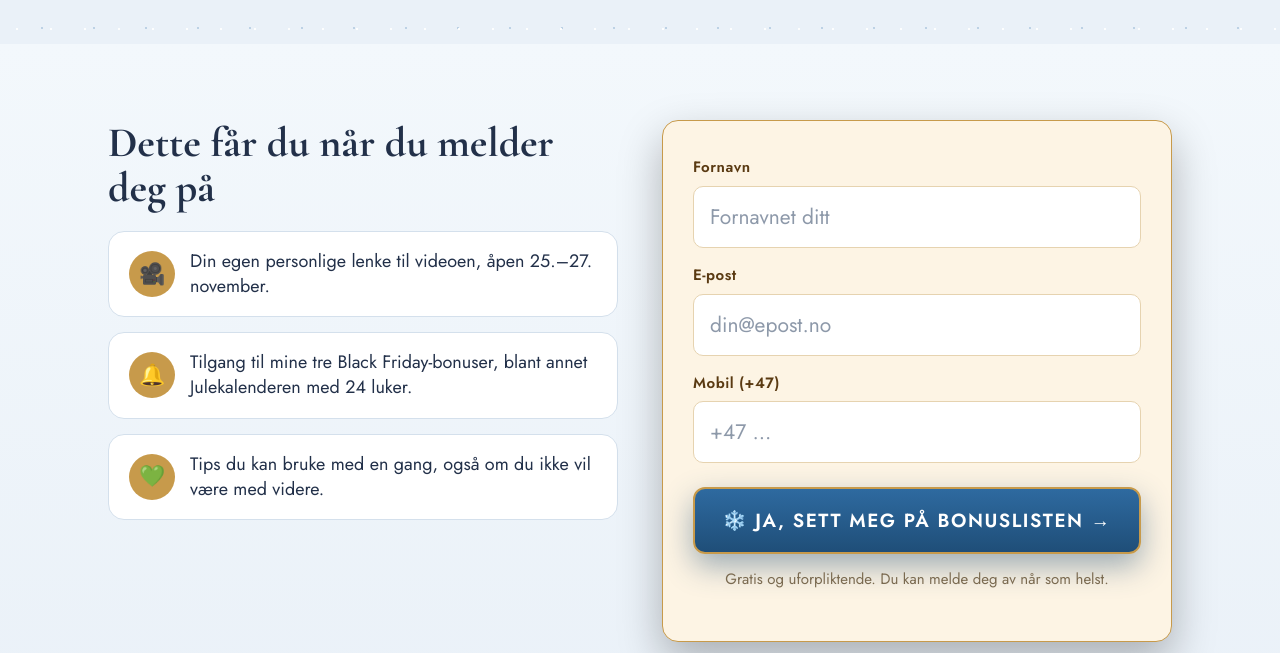
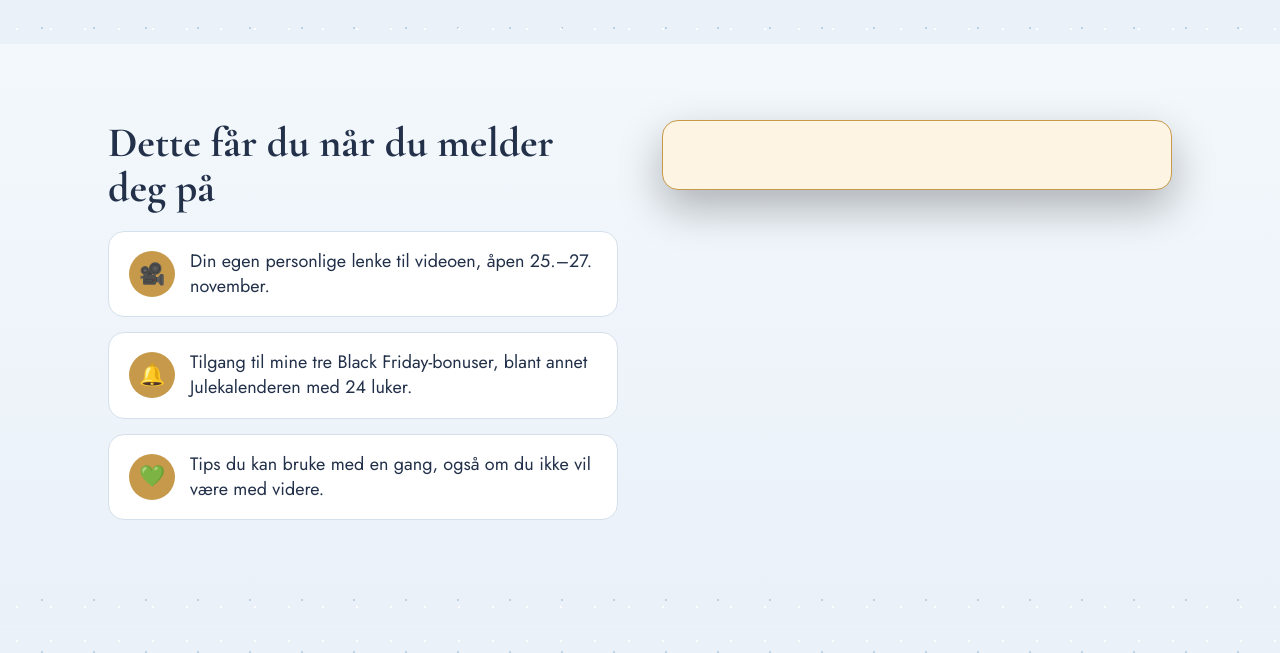
Before and after one commit to duonggiap/kari-blackweek-preview, a plain HTML site: page optin-14.html in a window 1280 px wide. Shown: the part 1110-1763 px from the top of the page. Drawn offline with nearby package versions, Linux system fonts and the light colour scheme.

Commit message:
Opt-in: embed real Kartra optin form (WKixjn2QlJrK)

```diff
--- a/optin-14.html
+++ b/optin-14.html
@@ -159,13 +159,7 @@
       <h2>Dette får du når du melder deg på</h2>
       <div class="bcards"><div class="bcard"><span class="ic">🎥</span><p>Din egen personlige lenke til videoen, åpen 25.–27. november.</p></div><div class="bcard"><span class="ic">🔔</span><p>Tilgang til mine tre Black Friday-bonuser, blant annet Julekalenderen med 24 luker.</p></div><div class="bcard"><span class="ic">💚</span><p>Tips du kan bruke med en gang, også om du ikke vil være med videre.</p></div></div>
     </div>
-    <div class="card"><form class="optin" action="#TODO-OPTIN" method="POST">
-    <div class="fr"><label>Fornavn</label><input name="first_name" required placeholder="Fornavnet ditt"></div>
-    <div class="fr"><label>E-post</label><input type="email" name="email" required placeholder="din@epost.no"></div>
-    <div class="fr"><label>Mobil (+47)</label><input type="tel" name="phone" placeholder="+47 ..."></div>
-    <button class="btn" type="submit">JA, SETT MEG PÅ BONUSLISTEN →</button>
-    <p class="reassure">Gratis og uforpliktende. Du kan melde deg av når som helst.</p>
-  </form></div>
+    <div class="card"><div class="kartra_optin_container65b9eea6e1cc6bb9f0cd2a47751a186f"></div><script src="https://app.kartra.com/optin/WKixjn2QlJrK"></script></div>
   </div></section>
   <footer class="sitefoot">
   <div class="fb"><img src="img/logo.png" alt=""><span><b>DAMETRIMMEN</b><span>TRIM MED KARI</span></span></div>
```
Also changed, not shown: optin-15.html (+1 -7 lines), optin-4.html (+1 -7 lines).
